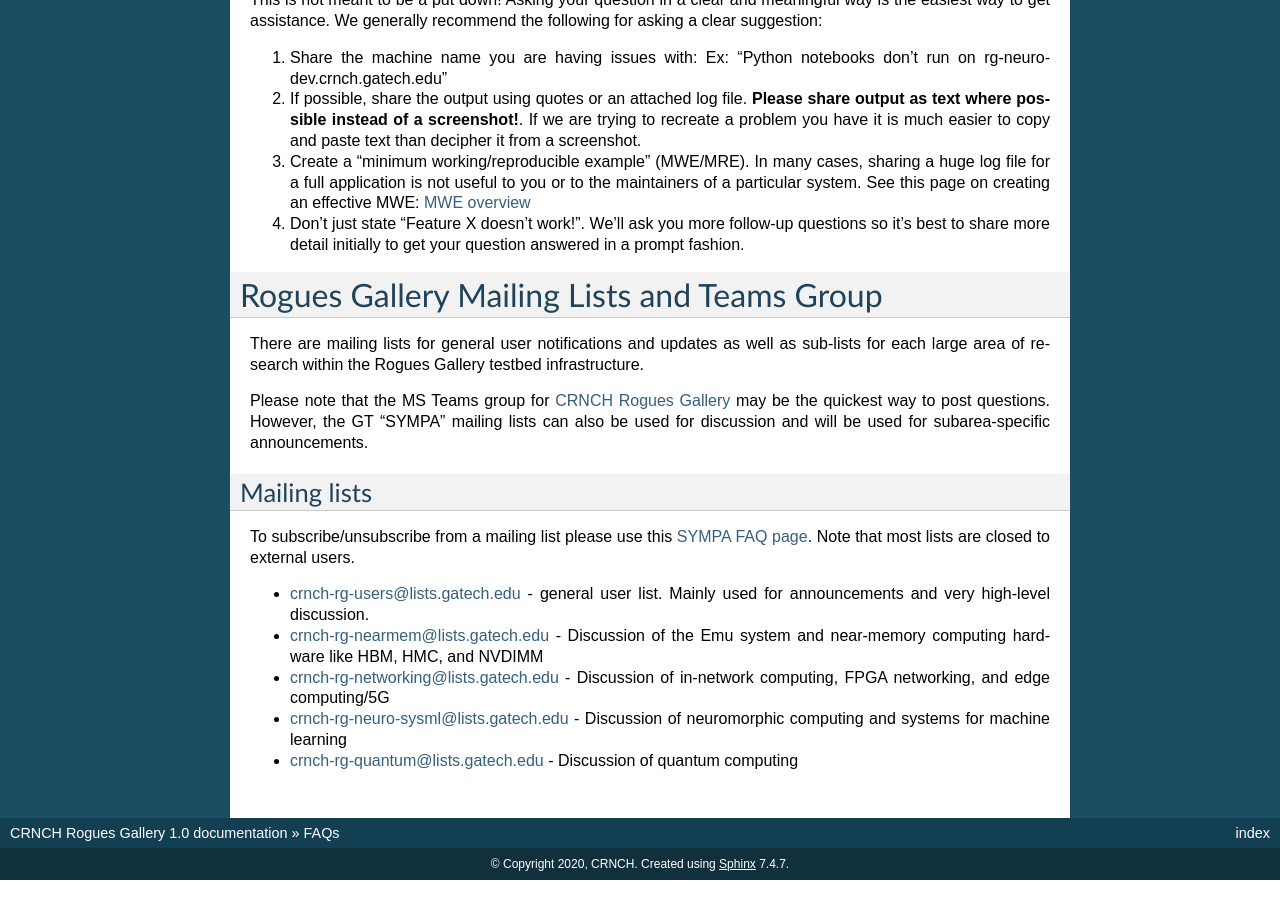
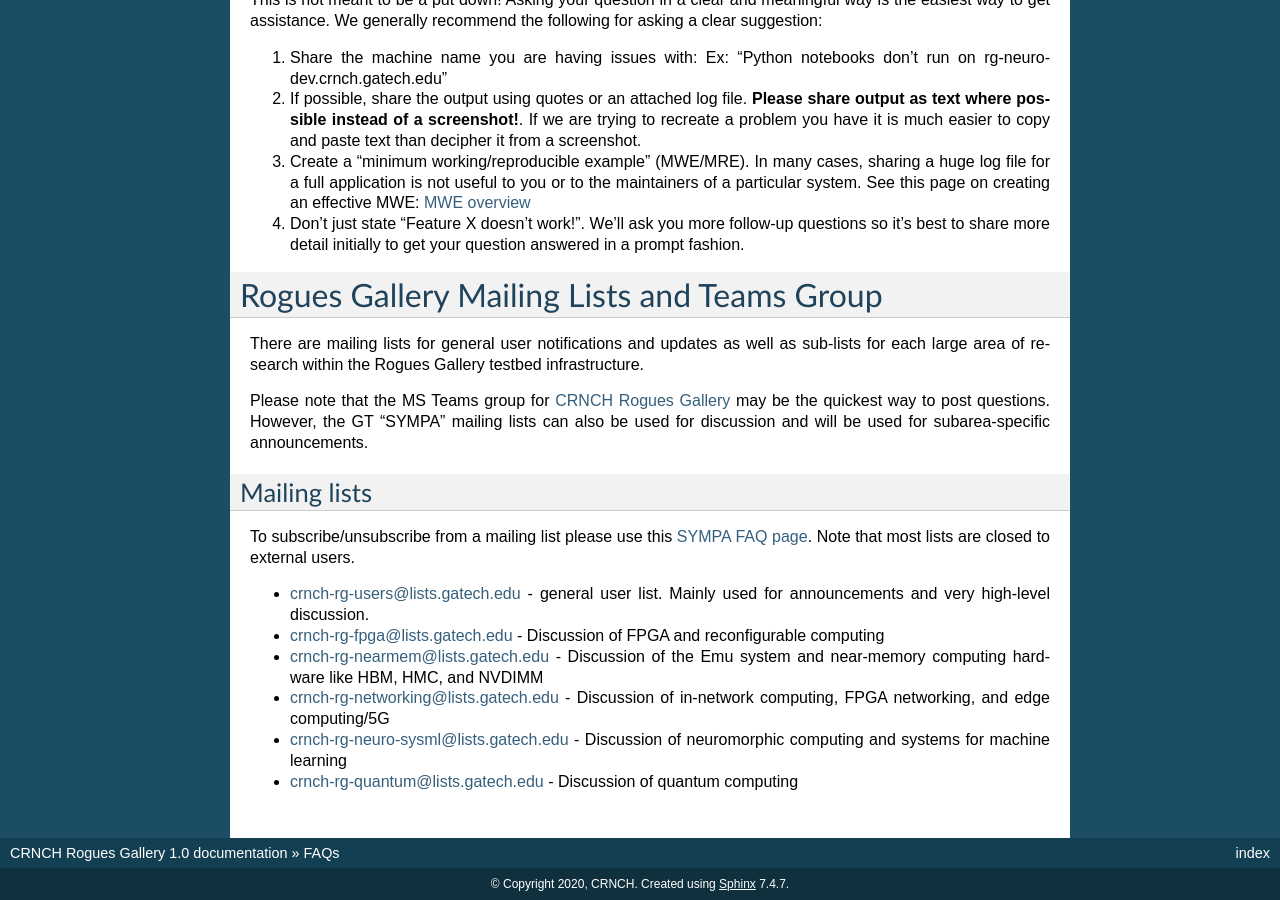
Before and after one commit to gt-crnch-rg/read-the-docs, a Sphinx documentation site: the page built from docs/general/mailing-list-help-tickets.rst, in a window 1280 px wide and 900 px high, scrolled down 1053 px. Built offline with Sphinx 7.4.7, drawn with Linux system fonts in a browser that asks for light colours; pages that are not in the unit, such as notebooks, are missing from menus.

Commit message:
Update mailing-list-help-tickets.rst

```diff
--- a/docs/general/mailing-list-help-tickets.rst
+++ b/docs/general/mailing-list-help-tickets.rst
@@ -15,21 +15,13 @@ Help for the CRNCH Rogues Gallery
 =================================
 
 The Rogues Gallery testbed is rapidly growing along with its support structures. In general, we try to respond to help tickets within 1 business day of your request. Note that the admins and researchers for this project work 9-6 ET Monday-Friday, so any requests outside of this timeframe will be delayed at least until the next business day. Tickets
-submitted over the weekend or on any GT holidays will be evaluated on
-the following business day. Please note that Georgia Tech is officially
-closed for the last week of each calendar year for the Christmas
-holiday.
+submitted over the weekend or on any GT holidays will be evaluated on the following business day. Please note that Georgia Tech is officially closed for the last week of each calendar year for the Christmas holiday.
 
 How do I request help?
 ======================
 
-The Rogues Gallery uses a Request Tracker (RT) based ticketing system.
-You can submit tickets ideally via the
-`webform <https://crnch.gatech.edu/crnch-rg-help>`__ or alternatively
-using the email address, crnch-rg-help@cc.gatech.edu. We would request
-that you submit a help ticket for anything that is not a discussion or
-minor clarification question. This helps us track specific issues for
-users and also is important as a metric for our funded testbed project.
+The Rogues Gallery uses a Request Tracker (RT) based ticketing system. You can submit tickets ideally via the `webform <https://crnch.gatech.edu/crnch-rg-help>`__ or alternatively using the email address, crnch-rg-help@cc.gatech.edu. We would request that you submit a help ticket for anything that is not a discussion or
+minor clarification question. This helps us track specific issues for users and also is important as a metric for our funded testbed project.
 
 That said, the general process for asking for help is:
 
@@ -94,9 +86,7 @@ well as sub-lists for each large area of research within the Rogues
 Gallery testbed infrastructure.
 
 Please note that the MS Teams group for `CRNCH Rogues
-Gallery <https://teams.microsoft.com/l/team/19%3acbae4953c30a44caad4afd4ef00e64be%40thread.tacv2/conversations?groupId=dfbaab66-ec98-4d00-9e91-ce166bc95432&tenantId=482198bb-ae7b-4b25-8b7a-6d7f32faa083>`__
-may be the quickest way to post questions. However, the GT "SYMPA"
-mailing lists can also be used for discussion and will be used for
+Gallery <https://teams.microsoft.com/l/team/19%3acbae4953c30a44caad4afd4ef00e64be%40thread.tacv2/conversations?groupId=dfbaab66-ec98-4d00-9e91-ce166bc95432&tenantId=482198bb-ae7b-4b25-8b7a-6d7f32faa083>`__ may be the quickest way to post questions. However, the GT "SYMPA" mailing lists can also be used for discussion and will be used for
 subarea-specific announcements.
 
 Mailing lists
@@ -109,13 +99,12 @@ Note that most lists are closed to external users.
 -  crnch-rg-users@lists.gatech.edu - general user list. Mainly used for
    announcements and very high-level discussion.
 
--  crnch-rg-nearmem@lists.gatech.edu - Discussion of the Emu system and
-   near-memory computing hardware like HBM, HMC, and NVDIMM
+-  crnch-rg-fpga@lists.gatech.edu - Discussion of FPGA and reconfigurable computing
 
--  crnch-rg-networking@lists.gatech.edu - Discussion of in-network
-   computing, FPGA networking, and edge computing/5G
+-  crnch-rg-nearmem@lists.gatech.edu - Discussion of the Emu system and near-memory computing hardware like HBM, HMC, and NVDIMM
 
--  crnch-rg-neuro-sysml@lists.gatech.edu - Discussion of neuromorphic
-   computing and systems for machine learning
+-  crnch-rg-networking@lists.gatech.edu - Discussion of in-network computing, FPGA networking, and edge computing/5G
+
+-  crnch-rg-neuro-sysml@lists.gatech.edu - Discussion of neuromorphic computing and systems for machine learning
 
 -  crnch-rg-quantum@lists.gatech.edu - Discussion of quantum computing
```
